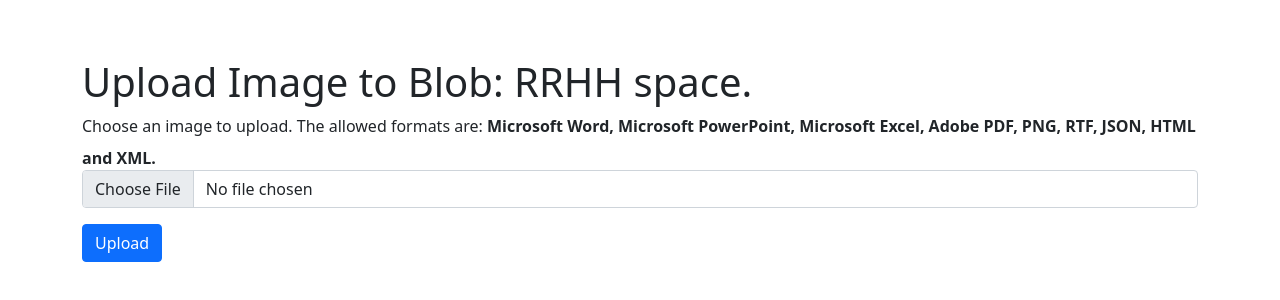
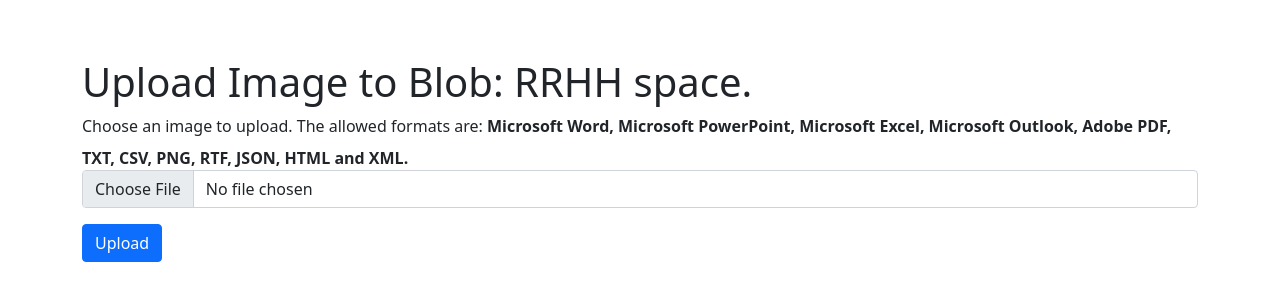
Before and after one commit to ariza84/rrhh-rg-founderz, a website: page src/index.html in a window 1280 px wide. Shown: the part 102-402 px from the top of the page. Drawn offline with nearby package versions, Linux system fonts and the light colour scheme.

Commit message:
add new supported files

```diff
--- a/src/index.html
+++ b/src/index.html
@@ -25,7 +25,7 @@
     <h1>Upload Image to Blob: RRHH space.</h1>
     <form>
       <div class="mb-3">
-        <label for="imageUpload" class="form-label">Choose an image to upload. The allowed formats are:</label><p id="formats"> Microsoft Word, Microsoft PowerPoint, Microsoft Excel, Adobe PDF, PNG, RTF, JSON, HTML and XML.</p>
+        <label for="imageUpload" class="form-label">Choose an image to upload. The allowed formats are:</label><p id="formats"> Microsoft Word, Microsoft PowerPoint, Microsoft Excel, Microsoft Outlook, Adobe PDF, TXT, CSV, PNG, RTF, JSON, HTML and XML.</p>
         <input class="form-control" type="file" id="imageUpload">
       </div>
       <button type="button" class="btn btn-primary" onclick="uploadBlob()">Upload</button>
```
